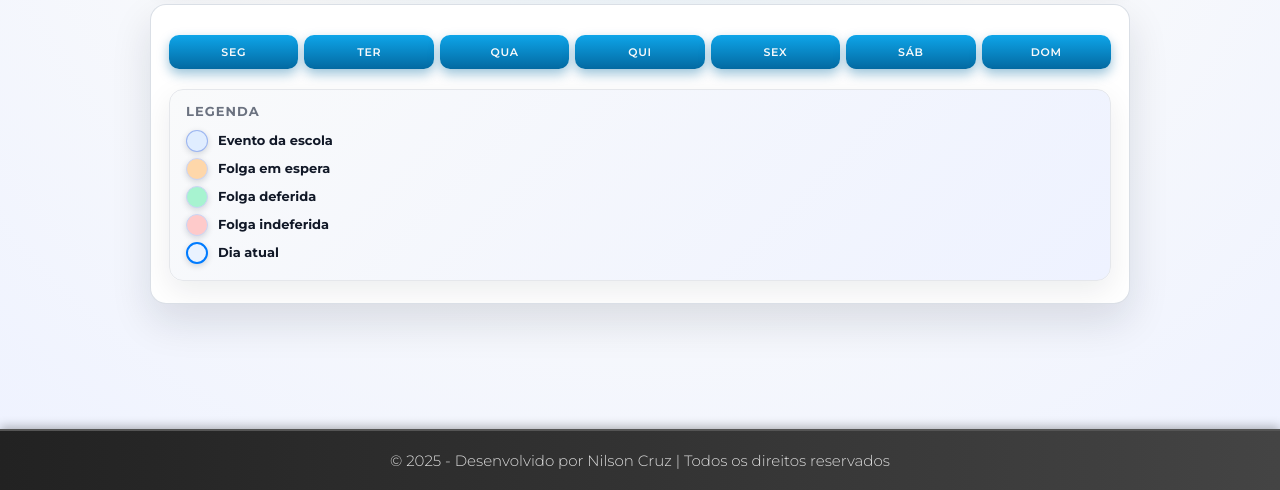
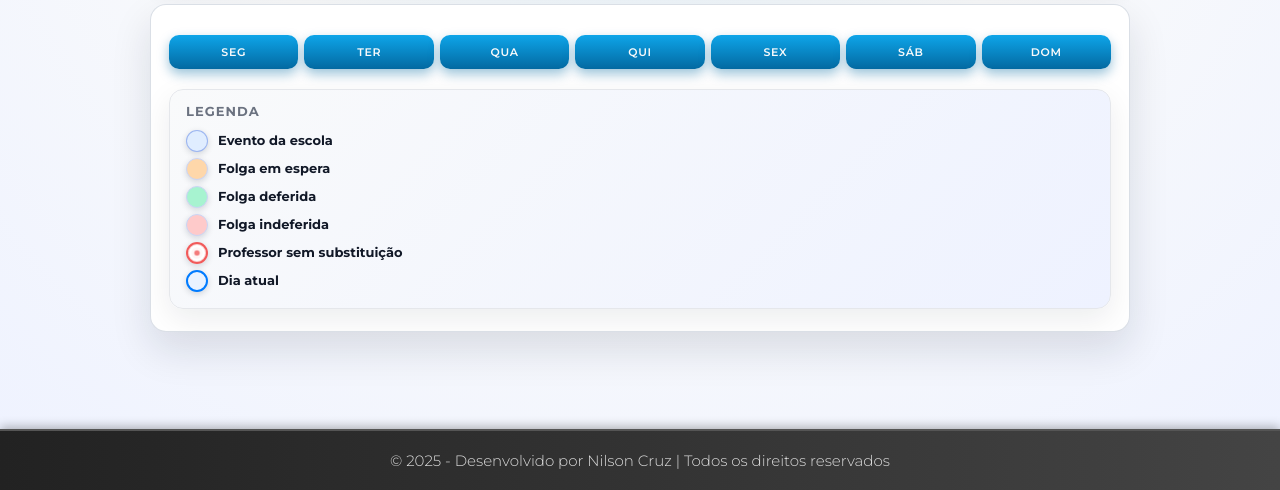
Before and after one commit to nilcruz94/gestao-padin, a Python web app: template templates/calendario.html in a window 1280 px wide. Shown: the part 310-800 px from the top of the page. Run offline with Jinja, Linux system fonts and the light colour scheme; the template is opened without the code that fills it, so the values that code supplies are empty.

Commit message:
mudanca calendario e arrumar bug perfil

```diff
--- a/templates/calendario.html
+++ b/templates/calendario.html
@@ -260,6 +260,9 @@
       user-select:none;
       overflow:hidden;
 
+      /* ✅ para marcador/contorno */
+      position: relative;
+
       /* ✅ DESKTOP/MOBILE: estrutura centralizada como no mobile */
       text-align:center;
       align-items:stretch;
@@ -276,6 +279,75 @@
     .agendamento.clickable { cursor: pointer; }
     .agendamento.clickable:focus { outline: 2px solid rgba(37,99,235,.65); outline-offset: 2px; }
     .agendamento.clickable:hover { box-shadow: 0 10px 20px rgba(15,23,42,.12); transform: translateY(-1px); }
+
+    /* =========================================================
+       ✅ DESTAQUE: PROFESSOR SEM SUBSTITUIÇÃO
+       - Contorno vermelho pulsante (elegante)
+       - Ponto vermelho piscando no canto
+       ========================================================= */
+    .agendamento.ag-no-sub {
+      /* mantém as cores do status (fundo/texto), só adiciona destaque */
+      box-shadow:
+        inset 0 0 0 2px rgba(239, 68, 68, .88),
+        0 0 0 0 rgba(239, 68, 68, .22);
+      animation: agNoSubPulse 1.55s ease-in-out infinite;
+    }
+
+    .agendamento.ag-no-sub::after{
+      content:"";
+      position:absolute;
+      top:6px;
+      right:6px;
+      width:8px;
+      height:8px;
+      border-radius:999px;
+      background: rgba(239,68,68,1);
+      box-shadow:
+        0 0 0 2px rgba(255,255,255,.78),
+        0 0 0 0 rgba(239,68,68,.35);
+      animation: agNoSubDot 1.15s ease-in-out infinite;
+      pointer-events:none;
+    }
+
+    @keyframes agNoSubPulse{
+      0%{
+        box-shadow:
+          inset 0 0 0 2px rgba(239, 68, 68, .88),
+          0 0 0 0 rgba(239, 68, 68, .22);
+      }
+      70%{
+        box-shadow:
+          inset 0 0 0 2px rgba(239, 68, 68, .88),
+          0 0 0 9px rgba(239, 68, 68, 0);
+      }
+      100%{
+        box-shadow:
+          inset 0 0 0 2px rgba(239, 68, 68, .88),
+          0 0 0 0 rgba(239, 68, 68, 0);
+      }
+    }
+
+    @keyframes agNoSubDot{
+      0%, 100%{
+        transform: scale(1);
+        opacity: 1;
+        box-shadow:
+          0 0 0 2px rgba(255,255,255,.78),
+          0 0 0 0 rgba(239,68,68,.35);
+      }
+      50%{
+        transform: scale(.85);
+        opacity: .45;
+        box-shadow:
+          0 0 0 2px rgba(255,255,255,.78),
+          0 0 0 5px rgba(239,68,68,0);
+      }
+    }
+
+    @media (prefers-reduced-motion: reduce){
+      .agendamento.ag-no-sub { animation: none; }
+      .agendamento.ag-no-sub::after { animation: none; }
+    }
 
     /* =========================================================
        ✅ TÍTULO (DESKTOP) — IGUAL AO MOBILE
@@ -535,6 +607,27 @@
     .legenda div{ display:flex; align-items:center; margin-bottom:6px; gap:10px; font-size:13px; color:var(--text-main); }
     .legenda .cor{ width:22px; height:22px; border-radius:999px; border:1px solid #cbd5f5; box-shadow:0 2px 6px rgba(15,23,42,.16); }
 
+    /* ✅ amostra do “professor sem substituição” na legenda */
+    .legenda .cor-no-sub{
+      background: rgba(255,255,255,.9);
+      border: 2px solid rgba(239,68,68,.88);
+      position: relative;
+      box-shadow:
+        0 2px 6px rgba(15,23,42,.16),
+        inset 0 0 0 1px rgba(239,68,68,.25);
+    }
+    .legenda .cor-no-sub::after{
+      content:"";
+      position:absolute;
+      inset:6px;
+      border-radius:999px;
+      background: rgba(239,68,68,1);
+      animation: agNoSubDot 1.15s ease-in-out infinite;
+    }
+    @media (prefers-reduced-motion: reduce){
+      .legenda .cor-no-sub::after{ animation:none; }
+    }
+
     /* ===== MODAL (ADMIN) ===== */
     .modal {
       display: none;
@@ -848,6 +941,25 @@
                     {% set abreviado = (folga.funcionario.nome or '')|abbr_name %}
                     {% set info_modal = nome_full_disp ~ ' — ' ~ motivo_txt ~ ' (' ~ current_day.strftime('%d/%m/%Y') ~ ')' %}
 
+                    {# ===== PROFESSOR? (cargos informados: Prof. Adjunto, I, II, III, IV) ===== #}
+                    {% set cargo_blob = (
+                        (folga.funcionario.cargo|default(''))
+                        ~ ' ' ~ (folga.funcionario.funcao|default(''))
+                        ~ ' ' ~ (folga.funcionario.categoria|default(''))
+                        ~ ' ' ~ (folga.funcionario.tipo|default(''))
+                      )|lower %}
+                    {% set is_professor = (
+                        ('professor adjunto' in cargo_blob)
+                        or ('professor i' in cargo_blob)
+                        or ('professor ii' in cargo_blob)
+                        or ('professor iii' in cargo_blob)
+                        or ('professor iv' in cargo_blob)
+                        or ('professor 1' in cargo_blob)
+                        or ('professor 2' in cargo_blob)
+                        or ('professor 3' in cargo_blob)
+                        or ('professor 4' in cargo_blob)
+                      ) %}
+
                     <div
                       class="agendamento
                         {% if folga.status == 'em_espera' %}agenda-em-espera
@@ -859,6 +971,7 @@
                       data-ag-id="{{ folga.id }}"
                       data-sub-nome="{{ (folga.nome_substituto or '')|e }}"
                       data-info="{{ info_modal|e }}"
+                      data-is-prof="{{ '1' if is_professor else '0' }}"
                       {% if can_edit_sub %}
                         role="button"
                         tabindex="0"
@@ -887,6 +1000,7 @@
           <div><span class="cor" style="background-color:#fed7aa;"></span><strong>Folga em espera</strong></div>
           <div><span class="cor" style="background-color:#a7f3d0;"></span><strong>Folga deferida</strong></div>
           <div><span class="cor" style="background-color:#fecaca;"></span><strong>Folga indeferida</strong></div>
+          <div><span class="cor cor-no-sub"></span><strong>Professor sem substituição</strong></div>
           <div><span class="cor" style="background-color:#e9f2ff; border: 2px solid #007bff;"></span><strong>Dia atual</strong></div>
         </div>
       </div>
@@ -1096,6 +1210,16 @@
         div.appendChild(sV);
         box.appendChild(div);
       }
+
+      // ==========================================================
+      // ✅ Marcação: PROFESSOR sem substituto
+      // - só aplica se data-is-prof="1"
+      // - substituto “vazio” = nenhum turno preenchido após parse
+      // ==========================================================
+      const isProf = (agEl.getAttribute('data-is-prof') === '1');
+      const hasAnySub = SHIFT_KEYS.some(k => !!cleanSpaces(parsed[k]));
+      if (isProf && !hasAnySub) agEl.classList.add('ag-no-sub');
+      else agEl.classList.remove('ag-no-sub');
     }
 
     // ==========================================================
@@ -1116,7 +1240,6 @@
 
     function _fontForEl(el){
       const cs = getComputedStyle(el);
-      // Canvas entende bem esse formato
       const style = cs.fontStyle || 'normal';
       const variant = cs.fontVariant || 'normal';
       const weight = cs.fontWeight || '400';
@@ -1132,7 +1255,6 @@
       __measureCtx.font = _fontForEl(el);
       let w = __measureCtx.measureText(text).width || 0;
 
-      // aproxima letter-spacing (se existir)
       const cs = getComputedStyle(el);
       const ls = cs.letterSpacing;
       if (ls && ls !== 'normal') {
@@ -1149,10 +1271,8 @@
       const cal = document.querySelector('.calendar');
       if (!cal) return;
 
-      // Base mínima
       let maxText = 92;
 
-      // Medir texto REAL, não largura da caixa (evita loop)
       cal.querySelectorAll('.ag-name, .ag-motivo, .ag-sub-line, .evento .evento-titulo').forEach((el) => {
         maxText = Math.max(maxText, _measureTextEl(el));
       });
@@ -1168,13 +1288,9 @@
       const innerPad = Math.max(agPad, evPad);
       const extra = 12;
 
-      // Resultado final (com cap para não explodir por algum texto fora da curva)
       let colW = Math.ceil(maxText + dayPad + innerPad + extra);
-
-      // Cap "seguro" (ajuste se quiser mais largo)
       colW = Math.max(92, Math.min(colW, 220));
 
-      // Evita qualquer micro-variação ficar “dançando”
       if (!__lastMobileColW) __lastMobileColW = colW;
       if (Math.abs(colW - __lastMobileColW) <= 1) colW = __lastMobileColW;
       else __lastMobileColW = colW;
@@ -1410,7 +1526,7 @@
 
         if (subCurrentEl) {
           subCurrentEl.setAttribute('data-sub-nome', serialized);
-          renderSubLinesForEl(subCurrentEl);
+          renderSubLinesForEl(subCurrentEl); // ✅ já recalcula o destaque ag-no-sub
           scheduleRefitAll();
         }
 
@@ -1436,7 +1552,7 @@
 
     // ====== INIT ======
     document.addEventListener('DOMContentLoaded', () => {
-      document.querySelectorAll('.agendamento').forEach(el => renderSubLinesForEl(el));
+      document.querySelectorAll('.agendamento').forEach(el => renderSubLinesForEl(el)); // ✅ aplica também o ag-no-sub
       scheduleRefitAll();
 
       // ✅ iOS/Android: resize ao scroll (barra de endereço). Só refaz se WIDTH mudar.
```
Also changed, not shown: templates/perfil.html (+28 -7 lines).
